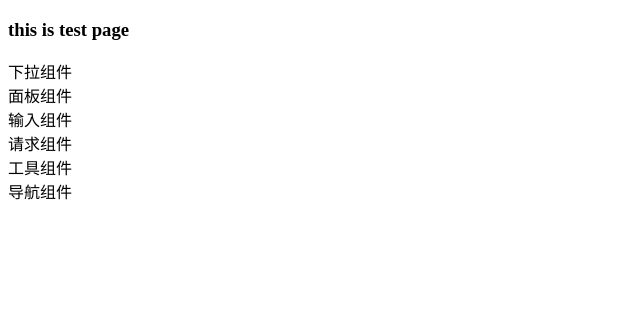
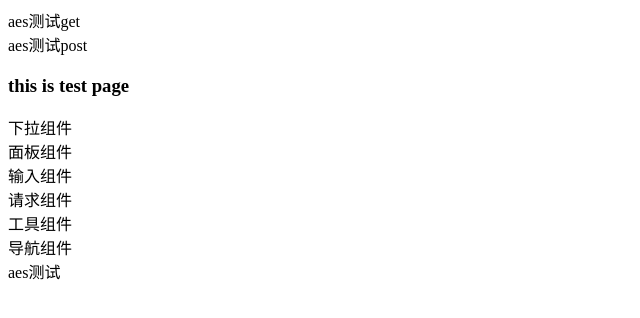
Before and after one commit to gaomin-github/my-pj6, a JavaScript app: page / in a window 1280 px wide. Shown: the top 318 px of the page, without its empty margins (0-640 px from the left). Built offline with nearby package versions, Linux system fonts and the light colour scheme; the HTML template or start-up script is replaced by a standard one.

Commit message:
fetch api
fetch知识点

```diff
--- a/src/app.vue
+++ b/src/app.vue
@@ -1,15 +1,33 @@
 <template>
     <section>
+        <section @click="aesGetTest">aes测试get</section>
+        <section @click="aesPostTest">aes测试post</section>
         <test/>
         <router-view></router-view>
     </section>
 </template>
 <script>
-    import test from './test.vue';
-
+import test from './test.vue';
+import {aesRequestPost,aesRequestGet} from './test/aesRequest.js';
 export default({
     components:{
         test
+    },
+    methods:{
+        aesGetTest(){
+            console.log('aes get test');
+            aesRequestGet().then((result)=>{
+                console.log(result);
+                console.log('aes gettest end');
+            });
+        },
+        aesPostTest(){
+            console.log('aes post test');
+            aesRequestPost().then(result=>{
+                console.log(result);
+                console.log('aes posttest end');
+            });
+        }
     }
 })
 </script>
--- a/src/directory.vue
+++ b/src/directory.vue
@@ -6,15 +6,19 @@
         <section class="demo_title" @click="enterCon('httpDemo')">请求组件</section>
         <section class="demo_title" @click="enterCon('toolDemo')">工具组件</section>
         <section class="demo_title" @click="enterCon('navDemo')">导航组件</section>
+        <section class="demo_title" @click="aesTest">aes测试</section>
     </section>
 </template>
 <script lang="ts">
     import Vue from 'vue';
-
+//    import
     export default Vue.extend({
         methods:{
             enterCon:function(param:string){
                 this.$router.push(param)
+            },
+            aesTest:function(){
+
             }
         }
     })
--- /dev/null
+++ b/src/test/aesRequest.js
@@ -0,0 +1,32 @@
+export function aesRequestGet(){
+    return fetch('http://localhost:8080/AESGet',{
+        method:'GET',
+        headers:{
+            "app-token":"123getreq"
+        },
+        body:null
+    }).then(res1=>{
+        console.log('app-token:'+res1.headers.get('app-token'));
+        return res1.text();
+    }).then(res2=>{
+        return res2+',1'
+    })
+
+}
+export function aesRequestPost(){
+    return fetch('http://localhost:8080/AESPost',{
+        method:'POST',
+        // mode:'cors',
+        headers:{
+            'content-type':'application/json',
+            "app-token":"123 post req"
+        },
+        body:(new Date()).getTime()
+    }).then(res=>{
+        console.log(res);
+        res.headers.forEach(o=>{
+            console.log(o)
+        })
+        return Promise.resolve(res.text())
+    })
+}
```
